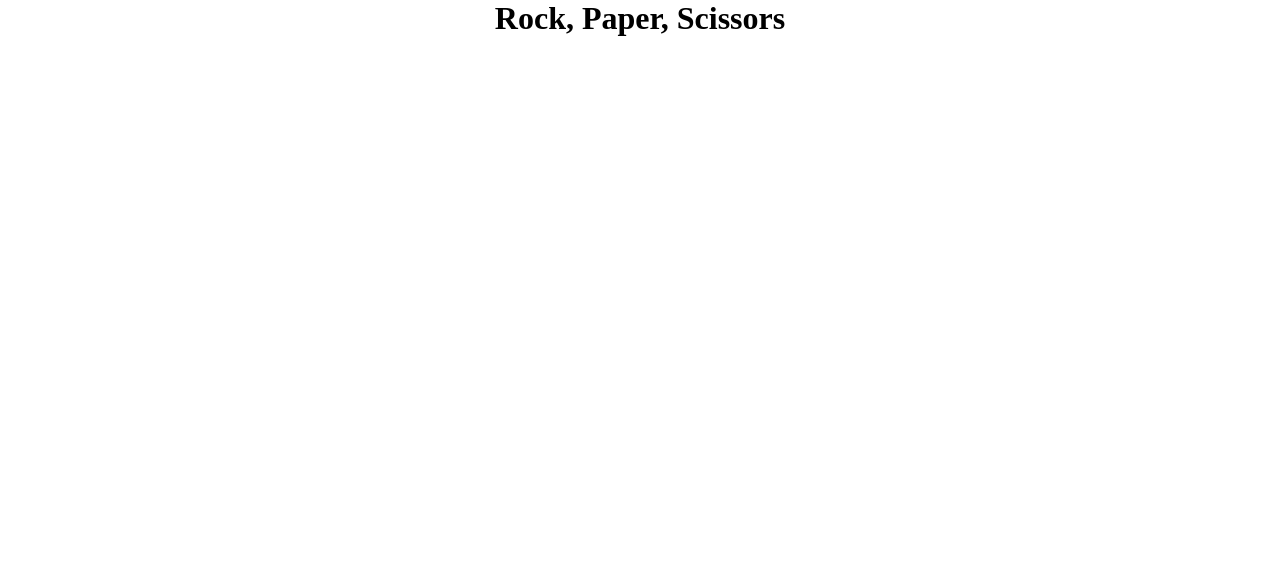
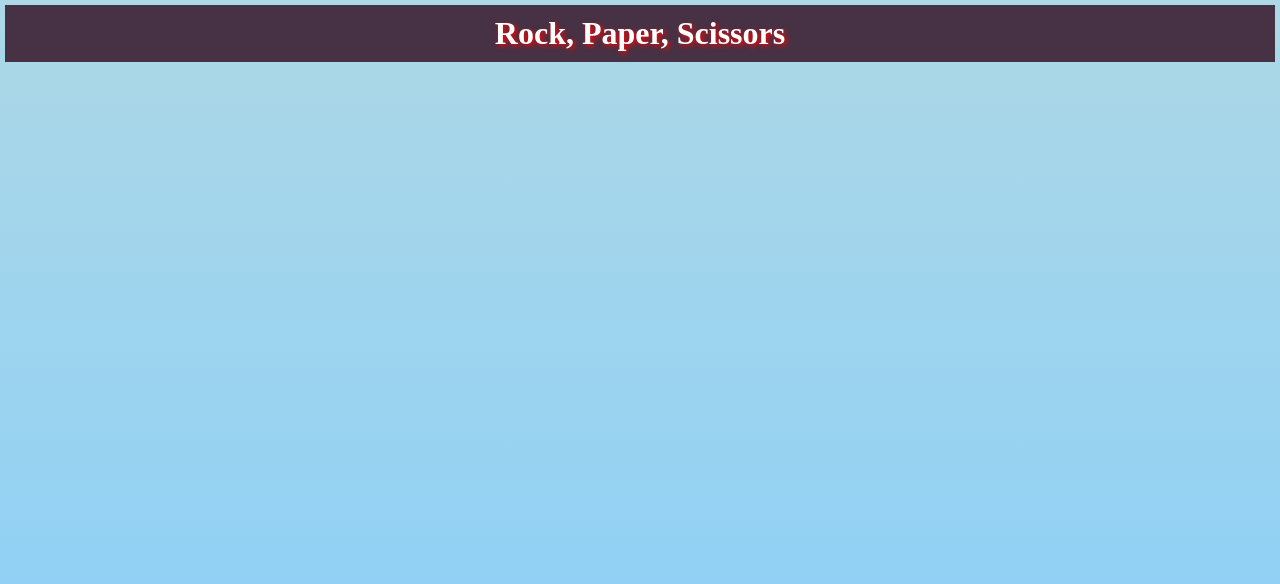
Before and after one commit to itsozod/rock-paper-scissors-react, a React (Vite) app: page / in a window 1280 px wide. Shown: the top 584 px of the page. Built offline with nearby package versions, Linux system fonts and the light colour scheme.

Commit message:
finished styling header

```diff
--- a/src/App.css
+++ b/src/App.css
@@ -1,4 +1,5 @@
 #root {
   max-width: 1280px;
   margin: 0 auto;
+  padding: 5px 5px;
 }
--- a/src/components/header/Header.module.css
+++ b/src/components/header/Header.module.css
@@ -2,4 +2,10 @@
   display: flex;
   justify-content: center;
   align-items: center;
+  background-color: #473144;
+  padding: 10px 5px;
 }
+.header_title {
+  color: #fff;
+  text-shadow: 2px 2px 5px red;
+}
--- a/src/index.css
+++ b/src/index.css
@@ -5,3 +5,7 @@
   margin: 0;
   box-sizing: border-box;
 }
+body {
+  height: 100vh;
+  background-image: linear-gradient(lightblue, lightskyblue);
+}
```
